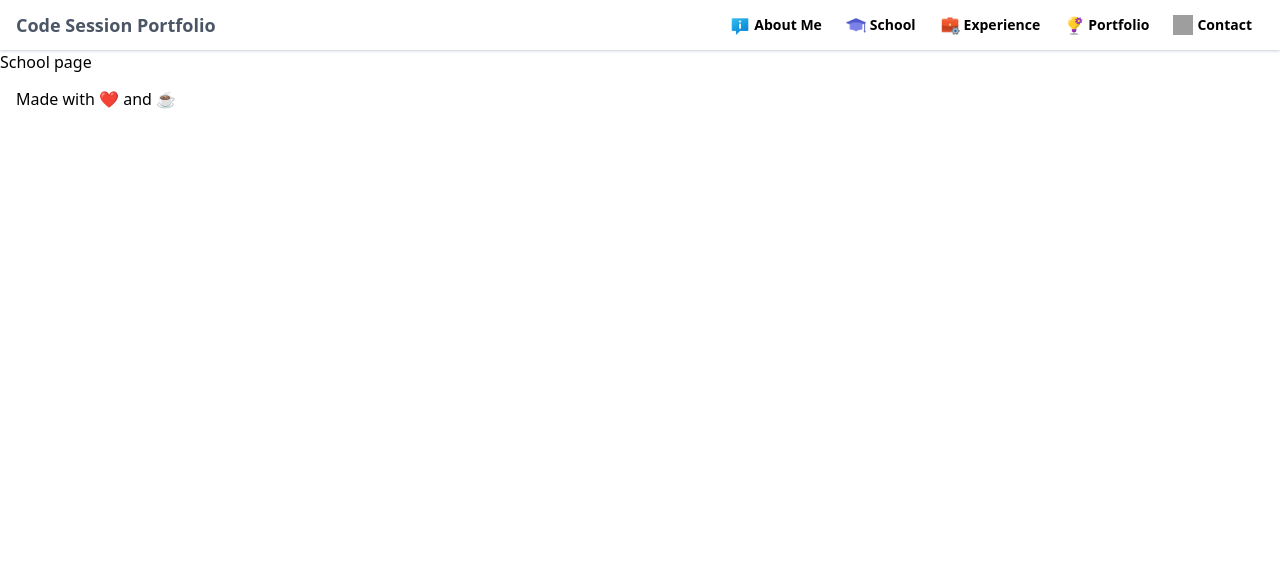
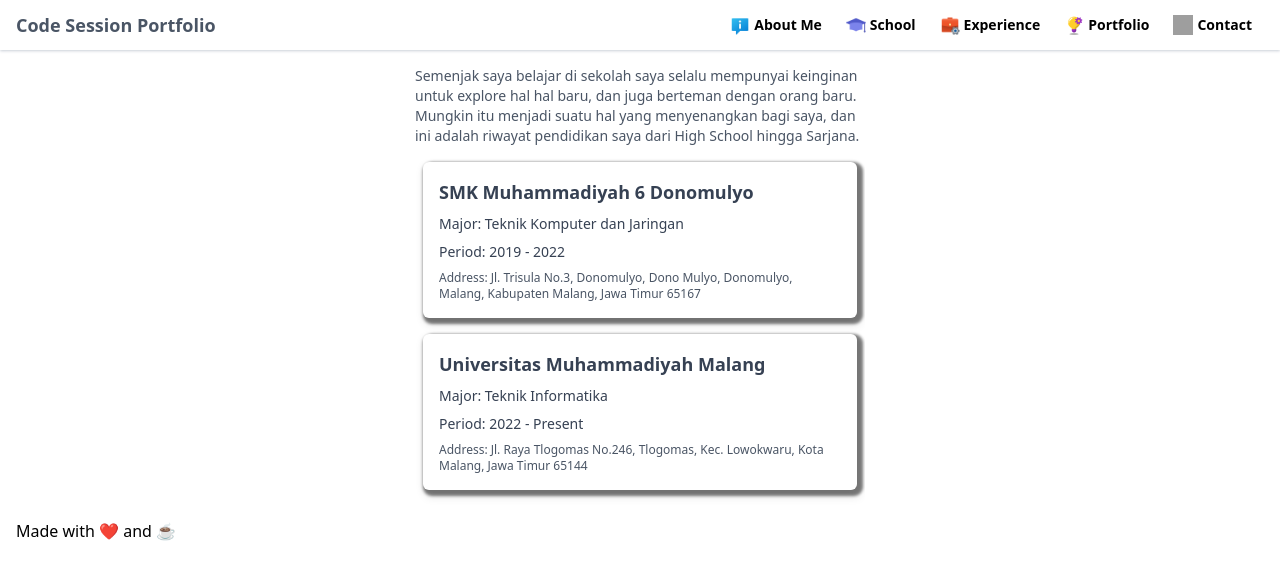
Before and after one commit to fiko942/code-session-portfolio, a Next.js app: page /school in a window 1280 px wide. Shown: the top 580 px of the page. Built offline with nearby package versions, Linux system fonts and the light colour scheme; grey boxes are pictures that could not be loaded.

Commit message:
completing for the school page

```diff
--- /dev/null
+++ b/constants/school.js
@@ -0,0 +1,18 @@
+const historicalSchools = [
+    {
+        name: "SMK Muhammadiyah 6 Donomulyo",
+        address: "Jl. Trisula No.3, Donomulyo, Dono Mulyo, Donomulyo, Malang, Kabupaten Malang, Jawa Timur 65167",
+        image: "muhendo.png",
+        major: "Teknik Komputer dan Jaringan",
+        year: ["2019", "2022"]
+    },
+    {
+        name: "Universitas Muhammadiyah Malang",
+        address: "Jl. Raya Tlogomas No.246, Tlogomas, Kec. Lowokwaru, Kota Malang, Jawa Timur 65144",
+        image: "umm.webp",
+        major: "Teknik Informatika",
+        year: ["2022", "Present"]
+    }
+]
+
+export default historicalSchools
--- a/pages/school/index.jsx
+++ b/pages/school/index.jsx
@@ -1,7 +1,26 @@
+import historicalSchools from "@/constants/school";
+
 export default function School() {
     return (
         <div className="school--page">
-            <h1>School page</h1>
+            <div className="w-[450px] max-w-full mx-auto mt-4 overflow-hidden">
+                <p className="text-sm text-gray-600">Semenjak saya belajar di sekolah saya selalu mempunyai keinginan untuk explore hal hal baru, dan juga berteman dengan orang baru. Mungkin itu menjadi suatu hal yang menyenangkan bagi saya, dan ini adalah riwayat pendidikan saya dari High School hingga Sarjana.</p>
+                <section id="school-list" className="pb-4">
+                   <div className="flex flex-col gap-4 mt-4 px-2">
+                    {historicalSchools.map((school, i) => (
+                            <div
+                                key={i}
+                                className="flex flex-col gap-2 p-4 bg-white  rounded-md drop-shadow-md !shadow-[3px_3px_3px_3px_rgba(0,0,0,0.5)] hover:!shadow-[1px_1px_1px_1px_rgba(0,0,0,0.5)] duration-100 transition-all"
+                            >
+                                <h2 className="text-lg font-semibold text-gray-700">{school.name}</h2>
+                                <p className="text-sm text-gray-700">Major: {school.major}</p>
+                                <p className="text-sm text-gray-700">Period: {school.year[0]} - {school.year[1]}</p>
+                                <p className="text-gray-600 text-xs ">Address: {school.address}</p>
+                            </div>
+                        ))}
+                   </div>
+                </section>
+            </div>
         </div>
     )
 }
```
Also changed, not shown: public/icons/schools/muhendo.png (added), public/icons/schools/umm.webp (added).
